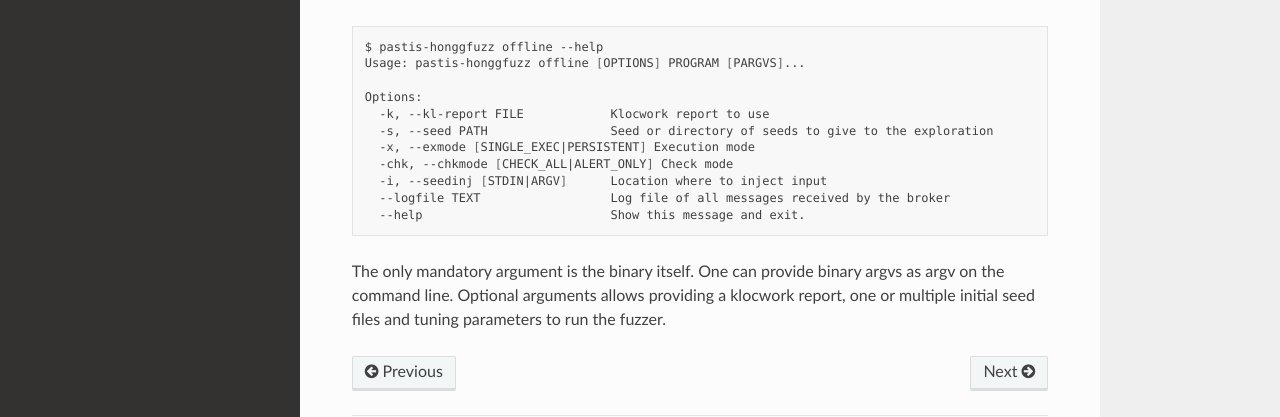
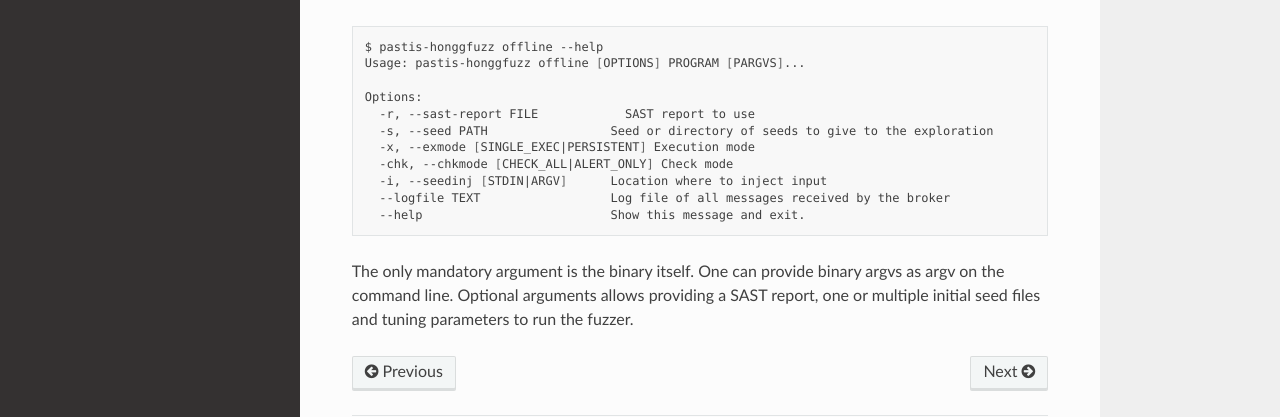
Before and after one commit to quarkslab/pastis, a Sphinx documentation site: the page built from doc/usage.rst, in a window 1280 px wide and 1125 px high. Shown: the part 604-1021 px from the top of the window. Built offline with Sphinx 7.4.7 and the Read the Docs theme 2.0.0, drawn with Linux system fonts in a browser that asks for light colours.

Commit message:
update doc

```diff
--- a/doc/api/replay.rst
+++ b/doc/api/replay.rst
@@ -6,7 +6,7 @@ Replay
 The Python module, provide a very basic replay engine allowing to re-run the
 target with a given input, to check its return code or its output. Using the
 ``subprocess`` module it is being used to analyse inputs *(for checking
-coverage and validating klocwork alerts)*. At the moment the :py:class:`Replay`
+coverage and validating SAST alerts)*. At the moment the :py:class:`Replay`
 search for specific pattern ``rb".*REACHED ID (\d+)"`` to identify PASTIS
 intrinsics covered. The following snippet shows how to re-run the target on
 a given input and checking various properties.
--- a/doc/usage.rst
+++ b/doc/usage.rst
@@ -34,7 +34,7 @@ on the command line. Options are:
     Usage: pastis-honggfuzz offline [OPTIONS] PROGRAM [PARGVS]...
 
     Options:
-      -k, --kl-report FILE            Klocwork report to use
+      -r, --sast-report FILE            SAST report to use
       -s, --seed PATH                 Seed or directory of seeds to give to the exploration
       -x, --exmode [SINGLE_EXEC|PERSISTENT] Execution mode
       -chk, --chkmode [CHECK_ALL|ALERT_ONLY] Check mode
@@ -43,5 +43,5 @@ on the command line. Options are:
       --help                          Show this message and exit.
 
 The only mandatory argument is the binary itself. One can provide binary argvs as argv on the
-command line. Optional arguments allows providing a klocwork report, one or multiple initial
+command line. Optional arguments allows providing a SAST report, one or multiple initial
 seed files and tuning parameters to run the fuzzer.
```
Also changed, not shown: 1 other file.
